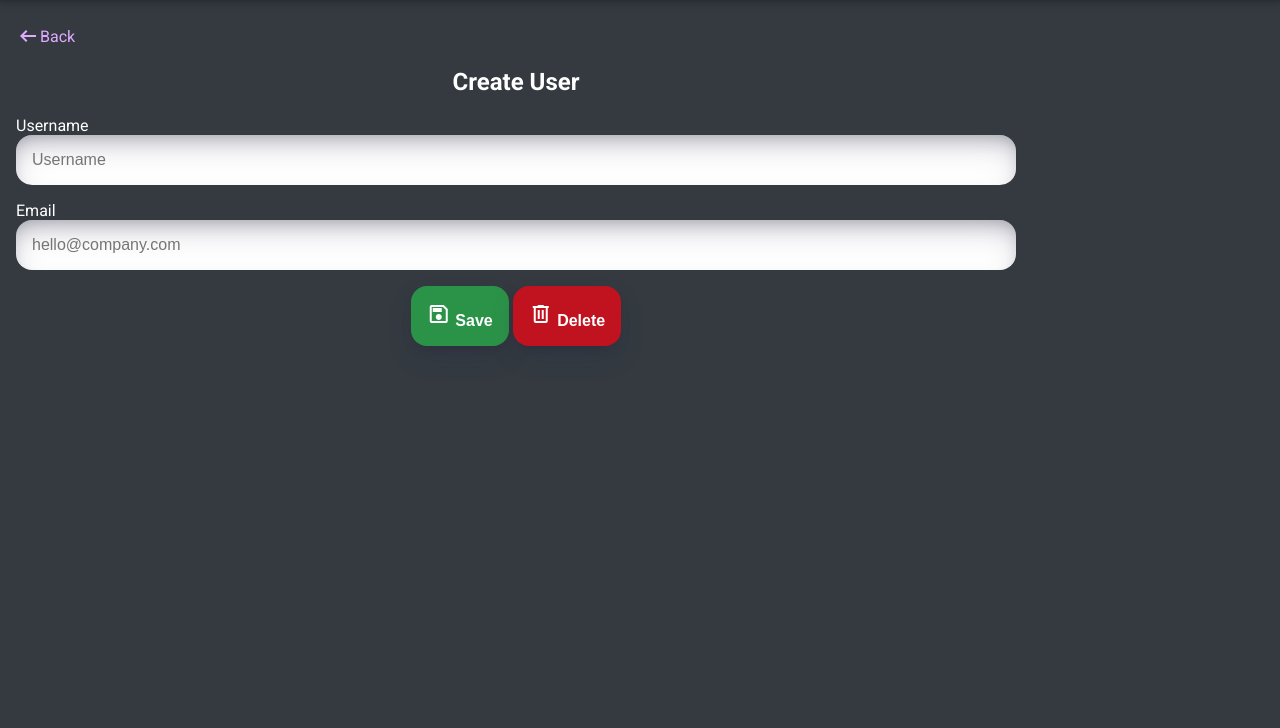
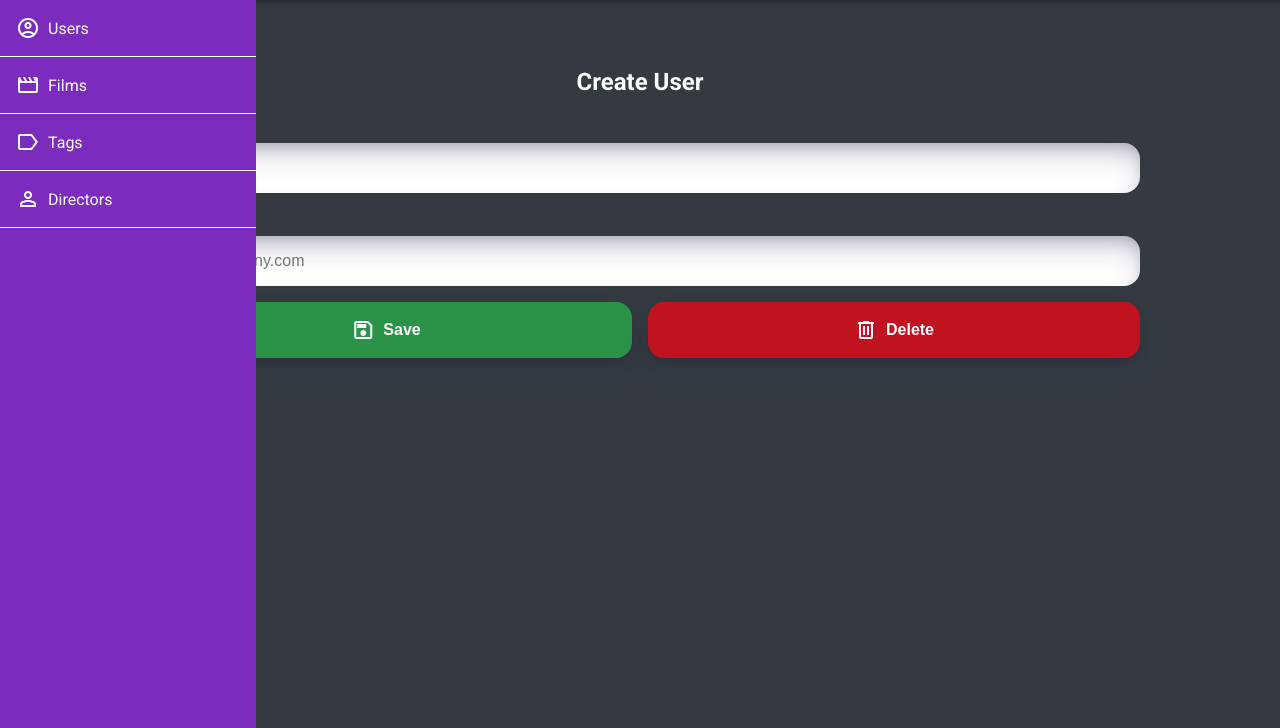
Before and after one commit to MikiWojak/film-list, a PHP site: page /admin-users-createedit in a window 1280 px wide. Shown: the part 72-800 px from the top of the page. Run offline with PHP 8.4, Linux system fonts and the light colour scheme.

Commit message:
Create Edit User - WIP

```diff
--- a/public/css/admin.css
+++ b/public/css/admin.css
@@ -81,13 +81,23 @@
 
     @media only screen and (min-device-width: 768px) {
         max-width: 1000px;
+        margin: 0 auto;
         padding-bottom: 1.5em;
     }
 }
 
 .content--shrink.navbar--enabled {
+    width: 100%;
+
+    @media only screen and (max-device-width: 767px) {
+        height: calc(100vh - 32px - 2em - 80px - 3em);
+        overflow: hidden;
+    }
+
     @media only screen and (min-device-width: 768px) {
-        /* @TODO */
+        margin-left: calc(auto + 200px);
+        margin-right: auto;
+        width: 80%;
     }
 }
 
@@ -190,3 +200,23 @@
     font-size: 1.5em;
     text-align: center;
 }
+
+.createedit__form__bottom {
+    width: 100%;
+    display: flex;
+    flex-direction: column;
+    gap: 1em;
+
+    @media only screen and (min-device-width: 768px) {
+        flex-direction: row;
+    }
+}
+
+.createedit__form__bottom .btn--green,
+.createedit__form__bottom .btn--red {
+    width: 100%;
+    display: flex;
+    justify-content: center;
+    align-items: center;
+    gap: 0.5em;
+}
--- a/public/css/common.css
+++ b/public/css/common.css
@@ -27,6 +27,10 @@
 
 .form__input {
     width: 100%;
+}
+
+.form__input input {
+    margin-top: 0.5em;
 }
 
 .input__text,
@@ -204,7 +208,7 @@
 }
 
 .btn--green:hover {
-    background-color: darkgreen;
+    background-color: #007f5f;
 }
 
 .btn--red {
@@ -220,6 +224,6 @@
         rgba(0, 0, 0, 0.3) 0px 8px 16px -8px;
 }
 
-.btn--green:red {
-    background-color: darkred;
+.btn--red:hover {
+    background-color: #780000;
 }
--- a/public/views/admin-users-createedit.html
+++ b/public/views/admin-users-createedit.html
@@ -44,8 +44,8 @@
         </header>
 
         <div class="admin-container">
-            <nav class="navbar">
-            <!-- <nav class="navbar navbar--enabled"> -->
+            <!-- <nav class="navbar"> -->
+            <nav class="navbar navbar--enabled">
                 <ul>
                     <li>
                         <a href="/admin-users">
@@ -82,8 +82,8 @@
                 </ul>
             </nav>
 
-            <main class="content--shrink">
-            <!-- <main class="content--shrink navbar--enabled"> -->
+            <!-- <main class="content--shrink"> -->
+            <main class="content--shrink navbar--enabled">
                 <a href="/admin-users" class="flex-row-start-center back">
                     <span class="material-symbols-outlined">
                         arrow_left_alt
@@ -97,7 +97,7 @@
                     Create User
                 </h2>
 
-                <form class="flex-column-center-center form">
+                <form class="flex-column-center-center form createedit__form">
                     <div class="form__input">
                         <label for="username">Username</label>
                         <input
@@ -117,7 +117,7 @@
                         />
                     </div>
 
-                    <div class="createedit__form_bottom">
+                    <div class="createedit__form__bottom">
                         <button type="submit" class="btn--reset btn--green">
                             <span class="material-symbols-outlined">
                                 save
```
